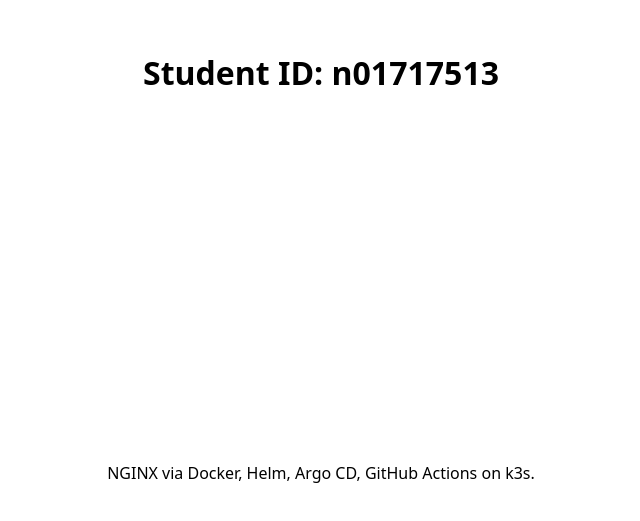
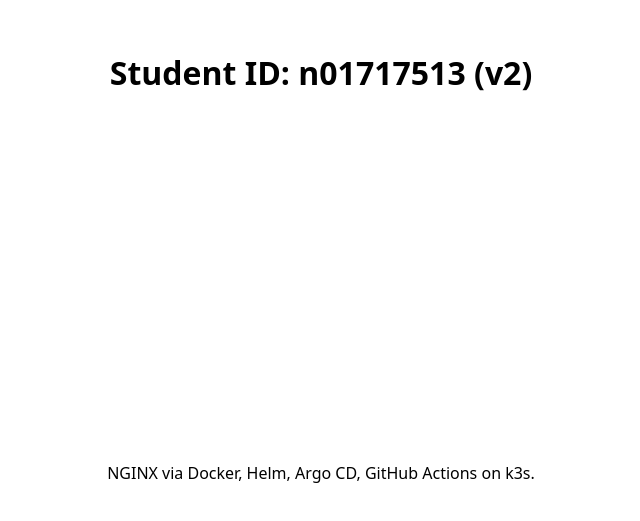
Before and after one commit to suryat5/n01717513_CCGC5504_FINAL_EXAM, a plain HTML site: page app/index.html in a window 1280 px wide. Shown: the part 143-664 px from the top of the page, without its empty margins (319-959 px from the left). Drawn offline with Linux system fonts and the light colour scheme.

Commit message:
feat: trigger CI for nginx-n01717513

```diff
--- a/app/index.html
+++ b/app/index.html
@@ -1,4 +1,4 @@
 <!doctype html><html><head><title>n01717513</title></head>
 <body style="font-family:system-ui;display:grid;place-items:center;height:100vh;">
-<h1>Student ID: n01717513</h1><p>NGINX via Docker, Helm, Argo CD, GitHub Actions on k3s.</p>
+<h1>Student ID: n01717513 (v2)</h1><p>NGINX via Docker, Helm, Argo CD, GitHub Actions on k3s.</p>
 </body></html>
```
